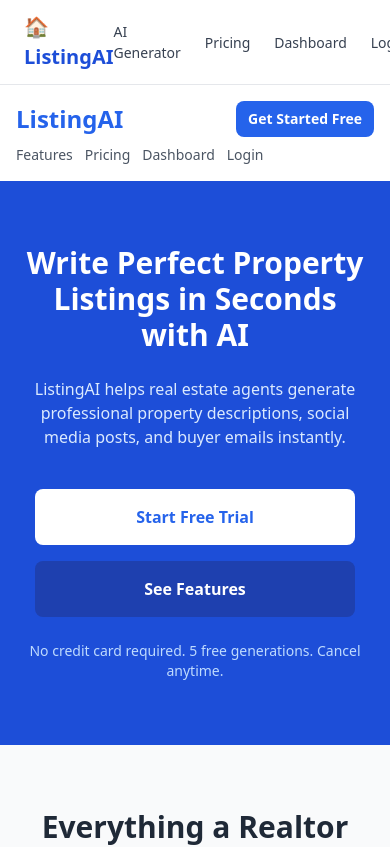
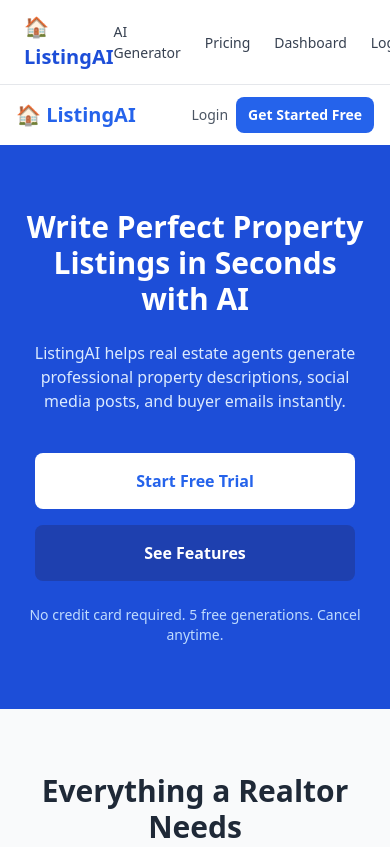
Before and after one commit to khancodewala/listingai, a Next.js app: page / in a window 390 px wide. Shown: the top 847 px of the page. Built offline with nearby package versions, Linux system fonts and the light colour scheme; no server answers.

Commit message:
fix: mobile navbar responsive layout

```diff
--- a/components/Header.js
+++ b/components/Header.js
@@ -1,16 +1,21 @@
 export default function Header() {
   return (
-    <header className="w-full px-4 py-4 bg-white shadow-sm">
-      <div className="flex items-center justify-between mb-2">
-        <a href="/" className="text-2xl font-bold text-blue-600">ListingAI</a>
-        <a href="/signup" className="bg-blue-600 text-white px-3 py-2 rounded-lg hover:bg-blue-700 text-sm font-bold">Get Started Free</a>
+    <header className="w-full px-4 py-3 bg-white shadow-sm">
+      <div className="flex items-center justify-between">
+        <a href="/" className="text-xl font-bold text-blue-600 flex items-center gap-1">
+          🏠 ListingAI
+        </a>
+        <nav className="hidden md:flex items-center gap-4 text-gray-600 font-medium text-sm">
+          <a href="/#features" className="hover:text-blue-600">Features</a>
+          <a href="/#pricing" className="hover:text-blue-600">Pricing</a>
+          <a href="/dashboard" className="hover:text-blue-600">Dashboard</a>
+          <a href="/login" className="hover:text-blue-600">Login</a>
+        </nav>
+        <div className="flex items-center gap-2">
+          <a href="/login" className="md:hidden text-sm text-gray-600 font-medium hover:text-blue-600">Login</a>
+          <a href="/signup" className="bg-blue-600 text-white px-3 py-2 rounded-lg hover:bg-blue-700 text-sm font-bold">Get Started Free</a>
+        </div>
       </div>
-      <nav className="flex flex-wrap gap-3 text-gray-600 font-medium text-sm">
-        <a href="/#features" className="hover:text-blue-600">Features</a>
-        <a href="/#pricing" className="hover:text-blue-600">Pricing</a>
-        <a href="/dashboard" className="hover:text-blue-600">Dashboard</a>
-        <a href="/login" className="hover:text-blue-600">Login</a>
-      </nav>
     </header>
   );
 }
```
